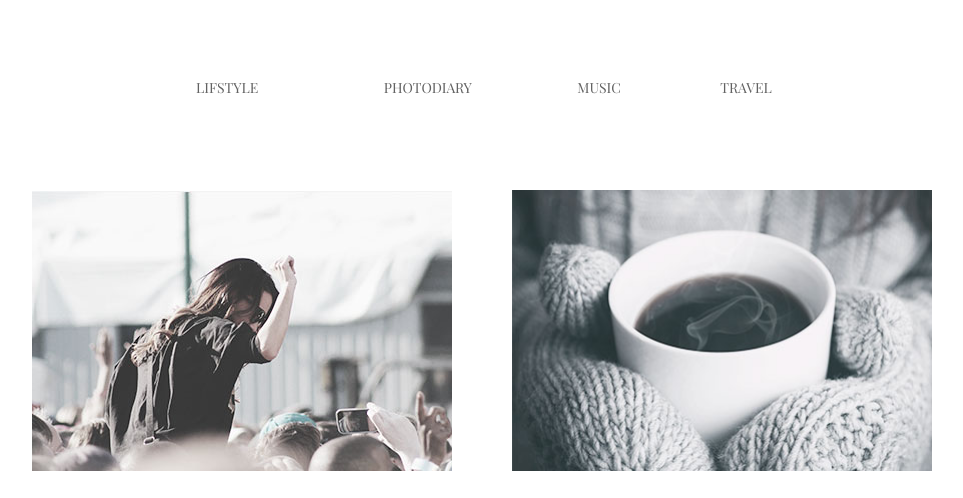
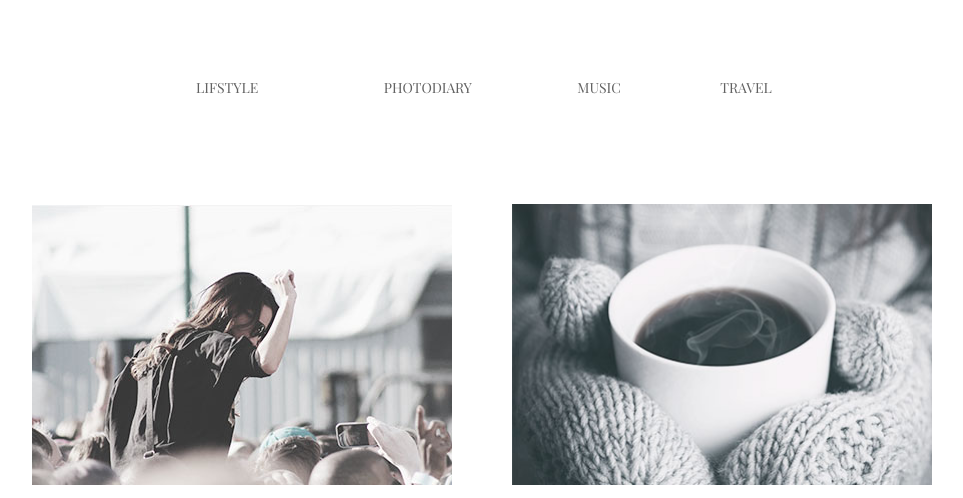
Before and after one commit to Andriy1982/goit-fe-course, a plain HTML site: page html-css/module-03/index.html in a window 1280 px wide. Shown: the top 498 px of the page, without its empty margins (158-1121 px from the left). Drawn offline with nearby package versions, Linux system fonts and the light colour scheme; a web font is replaced by a local one.

Commit message:
homework-3 is completely done

```diff
--- a/html-css/module-03/css/styles.css
+++ b/html-css/module-03/css/styles.css
@@ -5,12 +5,13 @@ body {
      font-size: 14px;
      color: #626262;
     }
-    /* site navigation */
-    header {
-       height: 190px;
+img{
+    display: block;
+    max-width: 100%;
+    height: auto;
     }
 nav{
-        padding-top: 76px;
+    padding: 76px 0px 104px ;
     }
 .site-navigation {
     margin: 0px;
@@ -42,8 +43,6 @@ body {
 .site-navigation .Link-first:hover {
     color: #03a9f4;
     }
-
-       /* main */
 .main-content p,
 .main-content h2 {
     margin: 0px;
@@ -59,11 +58,9 @@ body {
     display: inline-block;
     margin-bottom: 132px;
     }
-    /* забераємо праві марженти */
 .main-list-item:nth-child(2n-1){
     margin-right: 60px;
     }
-    /* забераємо нижні марженти в останіх двох */
 .main-list-item:nth-last-child(-n+2) {
     margin-bottom: 0px;
     }
@@ -99,9 +96,3 @@ body {
 .Load_more {
     text-align: center;
     }
-
-    img{
-        display: block;
-        max-width: 100%;
-        height: auto;
-    }
```
Also changed, not shown: html-css/module-03/index.html (+4 -5 lines). Lines whose indentation alone changed are shown as unchanged.
